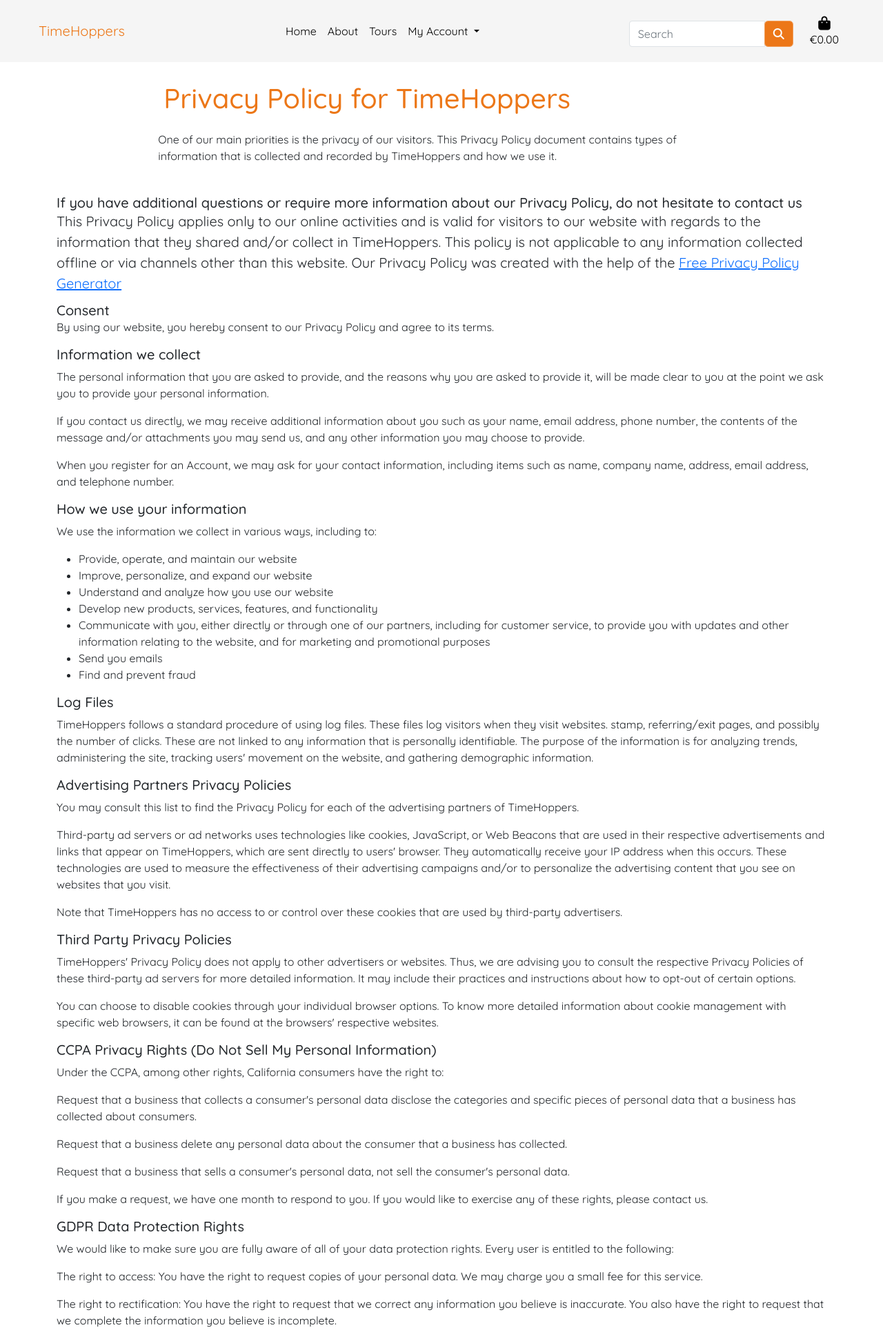
After one commit to ciaraosull/project-5-time-hoppers, a Django app: page /privacy/ in a window 1280 px wide. The commit adds this page. Shown: the top 1928 px of the page at 69% size. Run offline with Django 3.2, Linux system fonts and the light colour scheme; parts of the project's set-up code (start-up, migrations or seed data) failed here and were passed over; some libraries are stand-ins or nearby versions.

Commit message:
Add Privacy Policy view, link in footer & content

```diff
--- /dev/null
+++ b/home/templates/home/privacy_statement.html
@@ -0,0 +1,145 @@
+{% extends "base.html" %}
+
+{% load static %}
+{%  block content  %}
+
+
+<div class="pt-4">
+    <div class="col-md-8 offset-md-2 text-center text-md-start p-3">
+        <h1 class="text-orange m-2">Privacy Policy for TimeHoppers</h1>
+        <p class="pt-3 pb-3">One of our main priorities is the
+            privacy of our visitors. This Privacy Policy document contains types of information that is collected
+            and recorded by TimeHoppers and how we use it.</p>
+    </div>
+
+    <div class="container">
+
+        <h5 class="card-subtitle">If you have additional questions or require more information about our Privacy Policy,
+            do not hesitate to contact us</h5>
+        <p class="card-text">This Privacy Policy applies only to our online activities and is valid for visitors to our
+            website with
+            regards to the information that they shared and/or collect in TimeHoppers. This policy is not
+            applicable to any information collected offline or via channels other than this website. Our Privacy Policy
+            was created
+            with the help of the <a href="https://www.generateprivacypolicy.com/" target="_blank"
+                rel="noopener noreferrer" aria-label="Go to Privacy Policy Generator">Free Privacy Policy Generator</a>
+        </p>
+
+        <h5 class="card-subtitle">Consent</h5>
+        <p>By using our website, you hereby consent to our Privacy Policy and agree to its terms.</p>
+
+        <h5>Information we collect</h5>
+        <p>The personal information that you are asked to provide, and the reasons why you are asked to provide it, will
+            be made clear to you at the point we ask you to provide your personal information.</p>
+        <p>If you contact us directly, we may receive additional information about you such as your name, email address,
+            phone number, the contents of the message and/or attachments you may send us, and any other information
+            you may choose to provide.
+        </p>
+        <p>When you register for an Account, we may ask for your contact information, including items such as name,
+            company name, address, email address, and telephone number.</p>
+
+        <h5>How we use your information</h5>
+        <p>We use the information we collect in various ways, including to:</p>
+
+        <ul>
+            <li>Provide, operate, and maintain our website</li>
+            <li>Improve, personalize, and expand our website</li>
+            <li>Understand and analyze how you use our website</li>
+            <li>Develop new products, services, features, and functionality</li>
+            <li>Communicate with you, either directly or through one of our partners, including for customer service, to
+                provide you with updates and other information relating to the website, and for marketing and
+                promotional purposes</li>
+            <li>Send you emails</li>
+            <li>Find and prevent fraud</li>
+        </ul>
+
+        <h5>Log Files</h5>
+        <p>TimeHoppers follows a standard procedure of using log files. These files log visitors when they visit
+            websites. stamp,
+            referring/exit pages, and possibly the number of clicks. These are not linked to any information that is
+            personally identifiable. The purpose of the information is for analyzing trends, administering the site,
+            tracking users' movement on the website, and gathering demographic information.
+        </p>
+
+
+        <h5>Advertising Partners Privacy Policies</h5>
+        <P>You may consult this list to find the Privacy Policy for each of the advertising partners of TimeHoppers.</p>
+
+        <p>Third-party ad servers or ad networks uses technologies like cookies, JavaScript, or Web Beacons that are
+            used in
+            their respective advertisements and links that appear on TimeHoppers, which are sent directly to users'
+            browser. They automatically receive your IP address when this occurs. These technologies are used to
+            measure the effectiveness of their advertising campaigns and/or to personalize the advertising content that
+            you see on websites that you visit.</p>
+
+        <p>Note that TimeHoppers has no access to or control over these cookies that are used by third-party
+            advertisers.</p>
+
+
+        <h5>Third Party Privacy Policies</h5>
+
+        <p>TimeHoppers' Privacy Policy does not apply to other advertisers or websites. Thus, we are advising you
+            to consult the respective Privacy Policies of these third-party ad servers for more detailed information.
+            It may include their practices and instructions about how to opt-out of certain options. </p>
+
+        <p>You can choose to disable cookies through your individual browser options. To know more detailed
+            information about cookie management with specific web browsers, it can be found at the browsers' respective
+            websites.
+        </p>
+
+        <h5>CCPA Privacy Rights (Do Not Sell My Personal Information)</h5>
+
+        <p>Under the CCPA, among other rights, California consumers have the right to:</p>
+        <p>Request that a business that collects a consumer's personal data disclose the categories and specific
+            pieces of personal data that a business has collected about consumers.</p>
+        <p>Request that a business delete any personal data about the consumer that a business has collected.</p>
+        <p>Request that a business that sells a consumer's personal data, not sell the consumer's personal data.</p>
+        <p>If you make a request, we have one month to respond to you. If you would like to exercise any of these
+            rights, please contact us.</p>
+
+
+        <h5>GDPR Data Protection Rights</h5>
+
+        <p>We would like to make sure you are fully aware of all of your data protection rights. Every user is
+            entitled to the following:</p>
+        <p>The right to access: You have the right to request copies of your personal data. We may charge you a
+            small fee for this service.</p>
+        <p>The right to rectification: You have the right to request that we correct any information you believe is
+            inaccurate. You also have the right to request that we complete the information you believe is
+            incomplete.
+        </p>
+        <p>The right to erasure: You have the right to request that we erase your personal data, under certain
+            conditions.
+        </p>
+        <p>The right to restrict processing: You have the right to request that we restrict the processing of your
+            personal
+            data, under certain conditions.</p>
+        <p>The right to object to processing: You have the right to object to our processing of your personal data,
+            under
+            certain conditions.</p>
+        <p>The right to data portability: You have the right to request that we transfer the data that we have
+            collected to
+            another organization, or directly to you, under certain conditions.</p>
+        <p>If you make a request, we have one month to respond to you. If you would like to exercise any of these
+            rights,
+            please contact us.</p>
+
+
+        <h5>Children's Information</h5>
+
+        <p>Another part of our priority is adding protection for children while using the internet. We encourage
+            parents and guardians to observe, participate in, and/or monitor and guide their online activity.</p>
+
+        <p>TimeHoppers does not knowingly collect any Personal Identifiable Information from children under the
+            age of 13.
+            If you think that your child provided this kind of information on our website, we strongly encourage you
+            to contact us immediately and we will do our best efforts to promptly remove such information from our
+            records.
+        </p>
+    </div>
+
+
+
+</div>
+
+{% endblock %}
--- a/home/urls.py
+++ b/home/urls.py
@@ -1,8 +1,10 @@
 """ URLS for Home App"""
 from django.urls import path
-from home.views import HomeView
+from home.views import HomeView, PrivacyView, AccessibilityView
 
 
 urlpatterns = [
     path('', HomeView.as_view(), name='home'),
+    path('privacy/', PrivacyView.as_view(), name='privacy'),
+    path('accessibility/', AccessibilityView.as_view(), name='accessibility'),
 ]
--- a/home/views.py
+++ b/home/views.py
@@ -7,3 +7,13 @@ from django.views.generic import TemplateView
 class HomeView(TemplateView):
     """ Class-based view to return home page """
     template_name = 'home/index.html'
+
+
+class PrivacyView(TemplateView):
+    """ Class-based view to return home page """
+    template_name = 'home/privacy_statement.html'
+
+
+class AccessibilityView(TemplateView):
+    """ Class-based view to return home page """
+    template_name = 'home/accessibility.html'
--- a/templates/base.html
+++ b/templates/base.html
@@ -238,6 +238,10 @@
                     <div class="contact-icons col-12 col-md-10 text-300 mb-1"><i class="fas fa-envelope"></i><a
                             class="nav-link text-300 d-inline" href="mailto:fakeemail@gmail.com">fakeemail@gmail.com</a>
                     </div>
+                    <!--Privacy Policy-->
+                    <div class="contact-icons col-12 col-md-10 text-300 mb-1"><i class="fa-solid fa-eye"></i><a
+                        class="nav-link text-300 d-inline" href="{% url 'privacy' %}" aria-label="Go to Privacy Policy Page">Privacy Policy
+                    </a></div>
                 </div>
                 <!--Newsletter Form-->
                 <div class="col-md-6">
@@ -264,7 +268,7 @@
                     <!--Social Media-->
                     <div class="d-flex gap-2 flex-wrap justify-content-end align-items-center pb-2"><a
                             class="social-icons" href="https://github.com/ciaraosull" target="_blank"
-                            rel="noopener noreferrer""
+                            rel="noopener noreferrer"
                             aria-label=" Go to github profile"><i class="fa-brands fa-square-github fa-2xl"></i></a><a
                             class="social-icons" href="https://www.facebook.com/" target="_blank"
                             rel="noopener noreferrer" aria-label="Go to facebook profile"><i
```
Also changed, not shown: robots.txt (line endings or trailing spaces).
